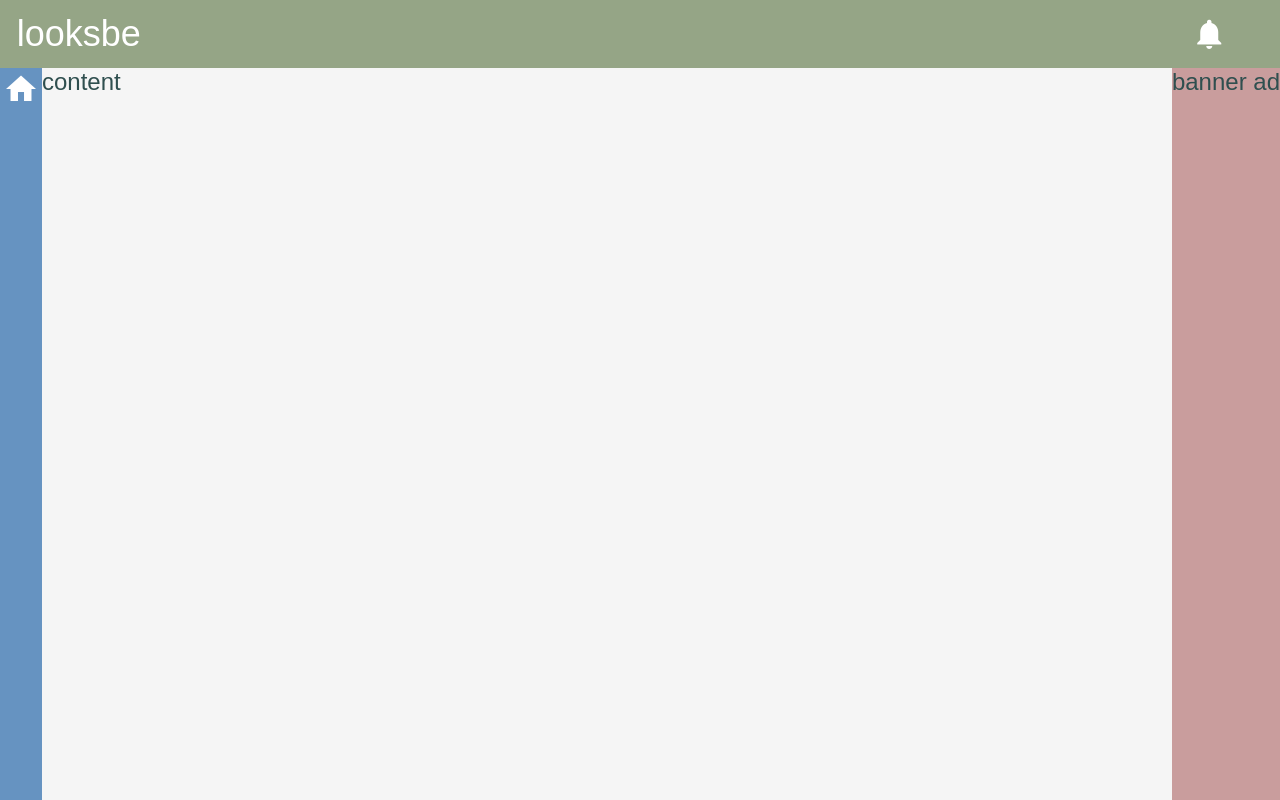
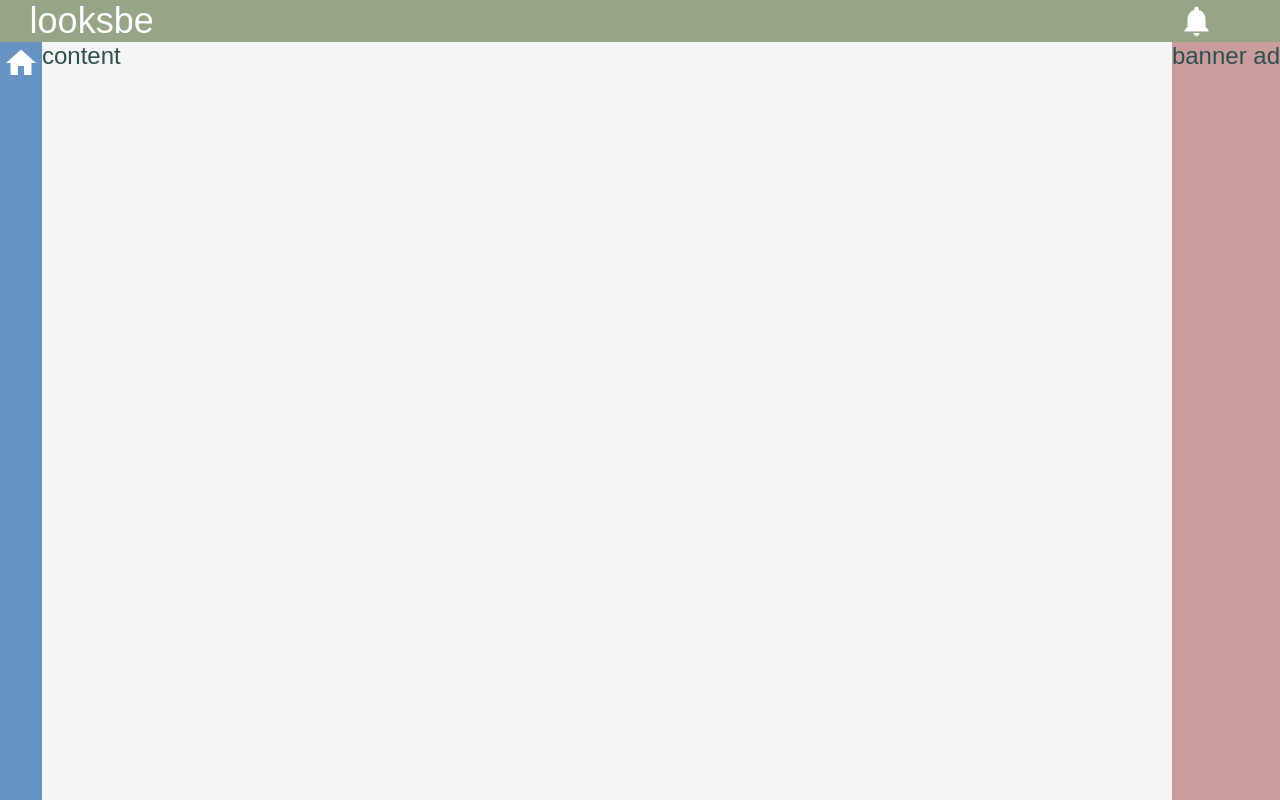
Before and after one commit to fuadhaider/looksbe_beta, a plain HTML site: page index.html in a window 1280 px wide. Drawn offline with Linux system fonts and the light colour scheme.

Commit message:
input text 1

```diff
--- a/style/scss/style.scss
+++ b/style/scss/style.scss
@@ -17,7 +17,7 @@ header#flex-header {
   @include display-flex;
   align-items: center;
   -webkit-align-items: center;
-  padding: 1vw 1vw;
+  padding: 0 2vw;
   a {
     text-decoration: none;
     color: $icon-color;
@@ -36,6 +36,7 @@ section#flex-section {
   @include display-flex;
   @include flex-flow(column);
   flex: auto;
+  height: 0;
   main#flex-main {
       background: whitesmoke;
       flex: auto;
@@ -66,6 +67,11 @@ section#flex-section {
   color: $body-font-colour;
 }
 
+// .form-control input {
+//   // font-size: 1px;
+//   // font: $body-font;
+// }
+
 // input[type="date"]::before {
 //   content: attr(placeholder);
 // }
```
Also changed, not shown: style/css/style.css, 1 other file.
